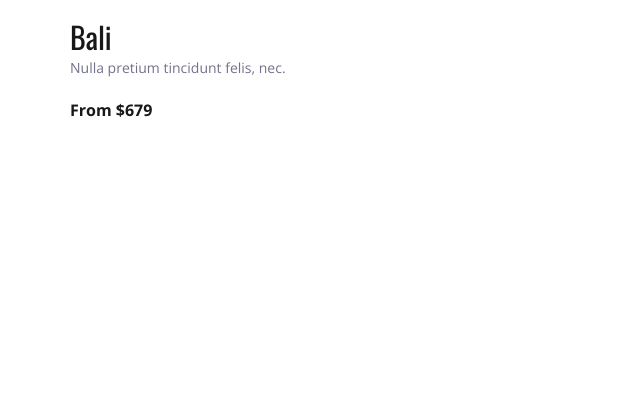
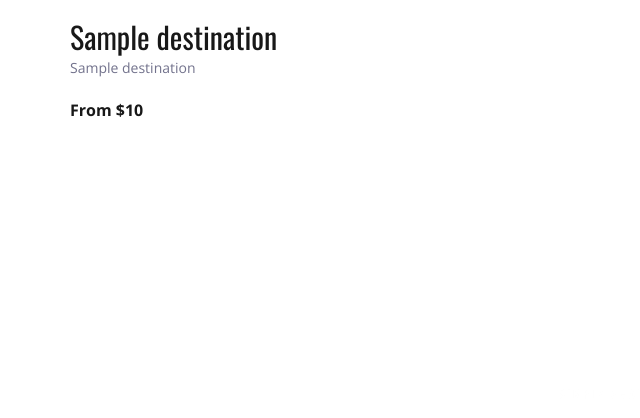
Before and after one commit to MarcoAntonioPdLA/travelsProject, a Django app: page /travello in a window 1280 px wide. Shown: the part 1756-2174 px from the top of the page, without its empty margins (0-640 px from the left). Run offline with Django 3.2, Linux system fonts and the light colour scheme; tables that the repository leaves empty hold one stand-in row (Sample ...); some libraries are stand-ins or nearby versions.

Commit message:
Mostrando información de destinos en la página

```diff
--- a/travello/templates/index.html
+++ b/travello/templates/index.html
@@ -253,12 +253,14 @@
 						<div class="destination item">
 							<div class="destination_image">
 								<img src="{% static 'images/destination_1.jpg' %}" alt="">
+                {% if destination.offer %}
 								<div class="spec_offer text-center"><a href="#">Special Offer</a></div>
+                {% endif %}
 							</div>
 							<div class="destination_content">
-								<div class="destination_title"><a href="destinations.html">Bali</a></div>
-								<div class="destination_subtitle"><p>Nulla pretium tincidunt felis, nec.</p></div>
-								<div class="destination_price">From $679</div>
+								<div class="destination_title"><a href="destinations.html">{{destination.title}}</a></div>
+								<div class="destination_subtitle"><p>{{destination.subtitle}}</p></div>
+								<div class="destination_price">From ${{destination.price}}</div>
 							</div>
 						</div>
             {% endfor %}
```
